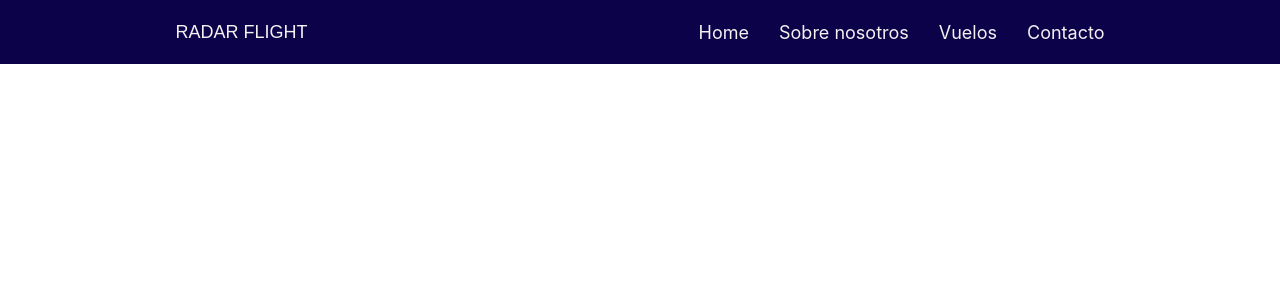
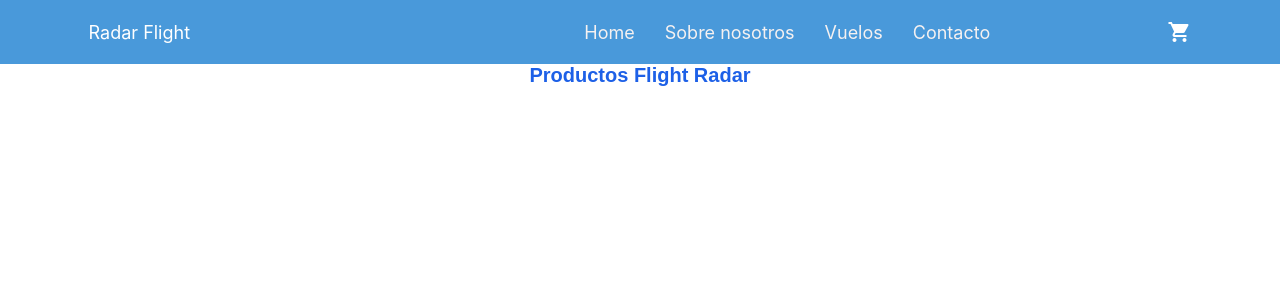
Before and after one commit to Diegosilcor/Diego-Silva-Cordoba-Coder-House-React-Js, a React (Create React App) app: page / in a window 1280 px wide. Shown: the top 300 px of the page. Built offline with nearby package versions, Linux system fonts and the light colour scheme.

Commit message:
Agrego Card Widget e ItemListContainer para el desafio 3 de react js

```diff
--- a/public/index.html
+++ b/public/index.html
@@ -11,6 +11,7 @@
     />
     <link rel="apple-touch-icon" href="%PUBLIC_URL%/logo192.png" />
     <link rel="manifest" href="%PUBLIC_URL%/manifest.json" />
+    <link href="https://fonts.googleapis.com/icon?family=Material+Icons" rel="stylesheet" />
 
     <title>My App</title>
   </head>
--- a/src/App.js
+++ b/src/App.js
@@ -1,12 +1,19 @@
 import React from "react";
 import NavBar from "./components/NavBar";
+import ItemListContainer from "./components/ItemListContainer"
+
+
 
 function App() {
   return (
     <div>
       <NavBar />
+      <ItemListContainer />
     </div>
+
+
   );
 }
 
+
 export default App;
--- /dev/null
+++ b/src/Styles/ItemListContainer.css
@@ -0,0 +1,6 @@
+h3 {
+    font-family: Arial, Helvetica, sans-serif;
+    font-size: 2.0rem;
+    color: rgb(29, 96, 231);
+    text-align: center;
+}
--- a/src/Styles/NavBar.css
+++ b/src/Styles/NavBar.css
@@ -23,7 +23,8 @@ a {
   align-items: center;
   justify-content: space-around;
   height: 8vh;
-  background: rgb(12, 2, 74);
+  background: rgb(73, 153, 218);
+  color: white;
 }
 .nav__brand {
   text-transform: uppercase;
@@ -58,7 +59,7 @@ a {
     right: 0;
     height: 93vh;
     width: 50vw;
-    background: rgb(5, 26, 47);
+    background: rgb(236, 240, 243);
     flex-direction: column;
     transform: translateX(100%);
     transition: 0.5s ease-in;
--- /dev/null
+++ b/src/components/ItemListContainer.js
@@ -0,0 +1,9 @@
+import React from "react";
+import "../Styles/ItemListContainer.css"
+
+function ItemListContainer(productos) {
+  return (
+    <h3>Productos Flight Radar</h3>
+  );
+}
+export default ItemListContainer
--- a/src/components/NavBar.js
+++ b/src/components/NavBar.js
@@ -16,38 +16,44 @@ function Navbar() {
   };
   return (
     <nav className="nav">
-      <a href="#" className="nav__brand">
-        Radar Flight
+    Radar Flight
+      <a href="https://www.linkedin.com/in/diego-ignacio-silva-cordoba" className="nav__brand">
       </a>
       <ul className={active}>
         <li className="nav__item">
-          <a href="#" className="nav__link">
+          <a href="https://www.linkedin.com/in/diego-ignacio-silva-cordoba" className="nav__link">
             Home
           </a>
         </li>
         <li className="nav__item">
-          <a href="#" className="nav__link">
+          <a href="https://www.linkedin.com/in/diego-ignacio-silva-cordoba" className="nav__link">
             Sobre nosotros
           </a>
         </li>
         <li className="nav__item">
-          <a href="#" className="nav__link">
+          <a href="https://www.linkedin.com/in/diego-ignacio-silva-cordoba" className="nav__link">
             Vuelos
           </a>
         </li>
         <li className="nav__item">
-          <a href="#" className="nav__link">
+          <a href="https://www.linkedin.com/in/diego-ignacio-silva-cordoba" className="nav__link">
             Contacto
           </a>
         </li>
       </ul>
+
       <div onClick={navToggle} className={icon}>
         <div className="line1"></div>
         <div className="line2"></div>
         <div className="line3"></div>
       </div>
+    <span className="material-icons">shopping_cart</span>
     </nav>
+
   );
 }
 
+
+
+
 export default Navbar;
```
